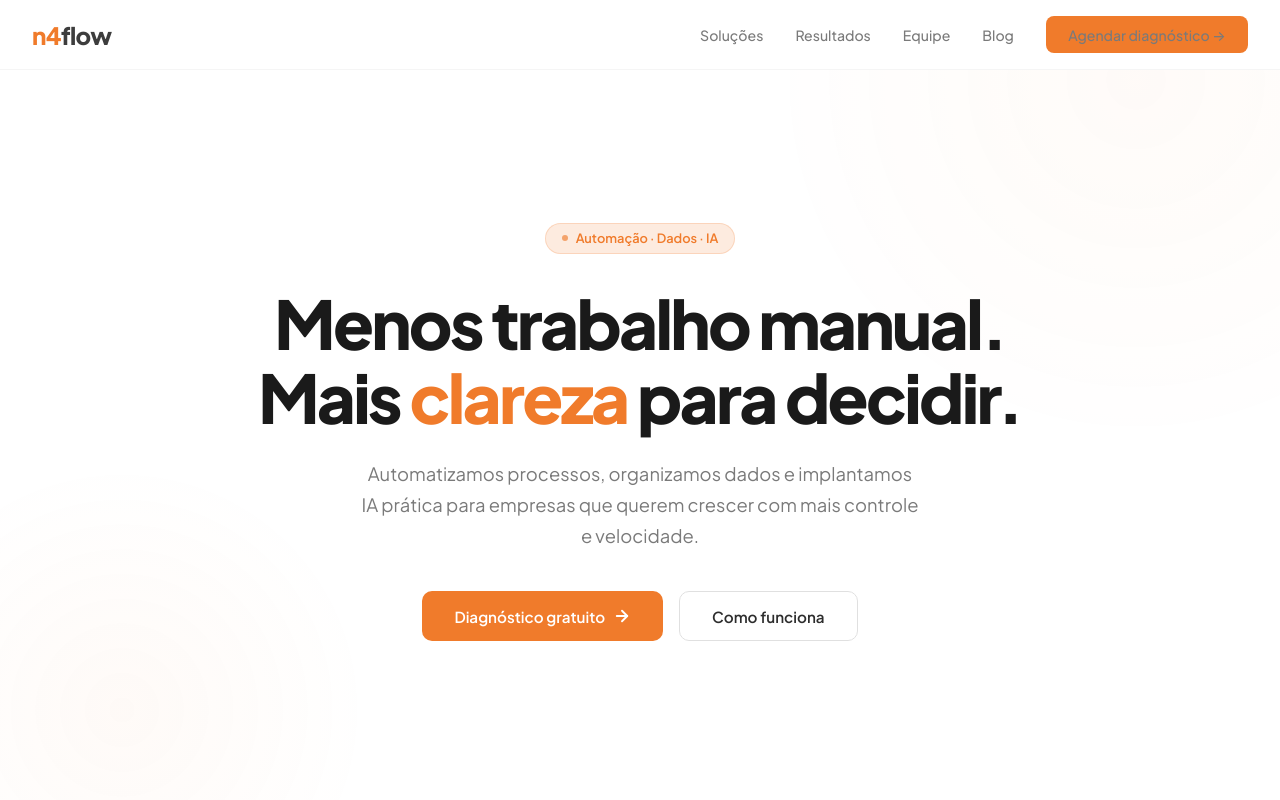
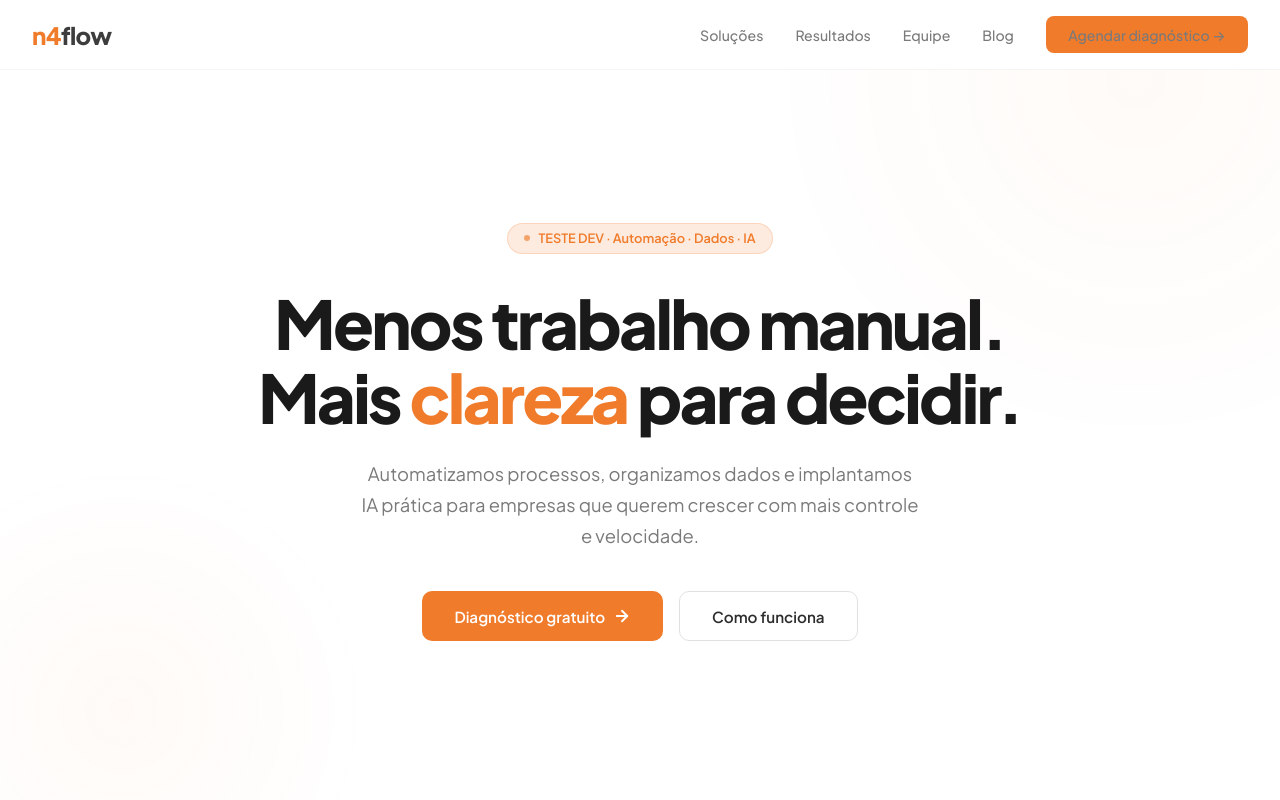
Before and after one commit to n4flow/n4flow-site, a plain HTML site: page index.html in a window 1280 px wide. Shown: the top 800 px of the page. Drawn offline with nearby package versions, Linux system fonts and the light colour scheme.

Commit message:
teste ambiente dev
Update index.html

```diff
--- a/index.html
+++ b/index.html
@@ -210,7 +210,7 @@ nav{padding:.8rem 1.2rem}
 
 <!-- HERO -->
 <section class="hero">
-  <div class="hero-badge fade-up">Automação · Dados · IA</div>
+ <div class="hero-badge fade-up">TESTE DEV · Automação · Dados · IA</div>
   <h1 class="fade-up fade-up-d1">Menos trabalho manual.<br>Mais <span class="accent">clareza</span> para decidir.</h1>
   <p class="hero-sub fade-up fade-up-d2">Automatizamos processos, organizamos dados e implantamos IA prática para empresas que querem crescer com mais controle e velocidade.</p>
   <div class="hero-actions fade-up fade-up-d3">
```
